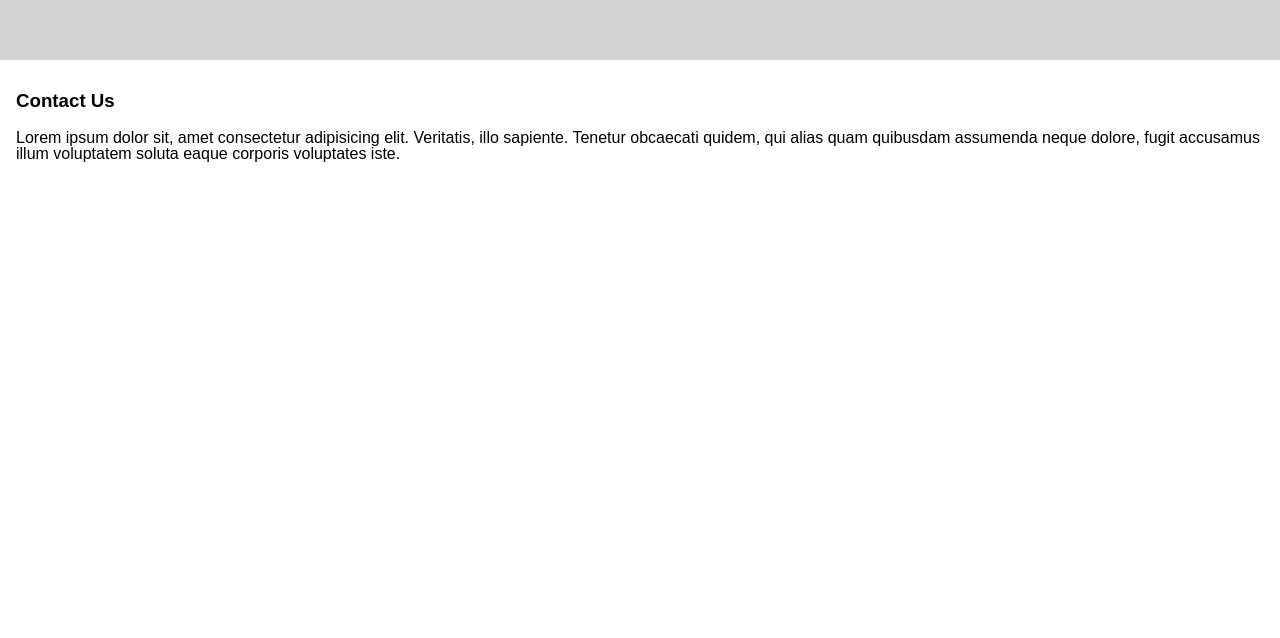
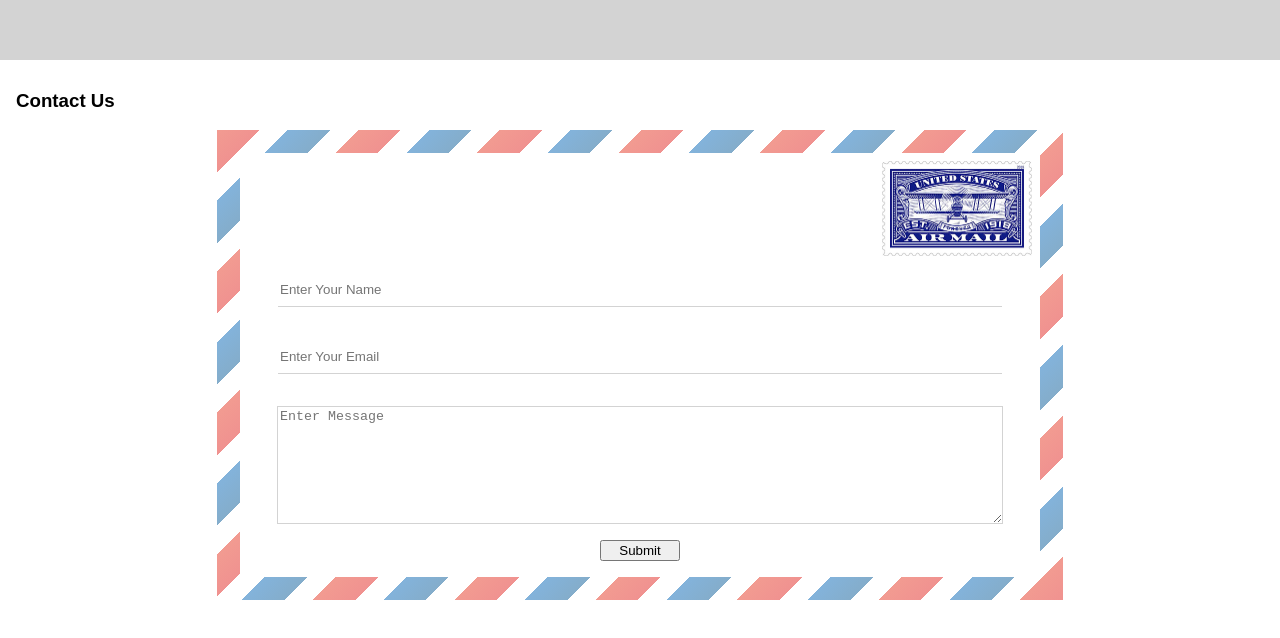
Before and after one commit to jes7078/dgc, a React (Create React App) app: page / in a window 1280 px wide. Shown: the part 1741-2379 px from the top of the page. Built offline with nearby package versions, Linux system fonts and the light colour scheme.

Commit message:
added contact form

```diff
--- a/src/components/ Contact/Contact.jsx
+++ b/src/components/ Contact/Contact.jsx
@@ -1,17 +1,60 @@
-import React from 'react'
+import React, { useState } from 'react'
 import './contact.scss'
 
 const Contact = () => {
-	return (
-		<section className="contact" id="contact">
-			<h1 className="contactTitle">Contact Us</h1>
-			<p className="contactBody">
-				Lorem ipsum dolor sit, amet consectetur adipisicing elit. Veritatis, illo sapiente. Tenetur obcaecati
-				quidem, qui alias quam quibusdam assumenda neque dolore, fugit accusamus illum voluptatem soluta eaque
-				corporis voluptates iste.
-			</p>
-		</section>
-	)
+  const [contactForm, setContactForm] = useState({
+    id: 0,
+    name: '',
+    email: '',
+    message: '',
+  })
+
+  const updateContactObject = e => {
+    e.persist()
+    setContactForm(prevContactForm => ({
+      ...prevContactForm,
+      [e.target.name]: e.target.value,
+    }))
+  }
+  return (
+    <section className="contact" id="contact">
+      <h1 className="contactTitle">Contact Us</h1>
+      <section className="contactForm">
+        <section className="inner">
+          <img src="/Assets/airMail.jpg" className="stamp" />
+          <form>
+            <input
+              className="formName"
+              name="name"
+              type="text"
+              value={contactForm.name}
+              placeholder="Enter Your Name"
+              onChange={updateContactObject}
+            />
+            <input
+              className="formEmail"
+              name="email"
+              type="email"
+              value={contactForm.email}
+              placeholder="Enter Your Email"
+              onChange={updateContactObject}
+            />
+            <textarea
+              className="formMessage"
+              name="message"
+              type="string"
+              placeholder="Enter Message"
+              row="10"
+              onChange={updateContactObject}
+            >
+              {contactForm.message}
+            </textarea>
+          </form>
+          <button className="submitButton">Submit</button>
+        </section>
+      </section>
+    </section>
+  )
 }
 
 export default Contact
--- a/src/components/ Contact/contact.scss
+++ b/src/components/ Contact/contact.scss
@@ -8,7 +8,74 @@
   margin-top: 0;
 }
 
-.contactBody {
-  padding-left: 1rem;
-  padding-right: 1rem;
+.inner form {
+  display: flex;
+  flex-direction: column;
 }
+
+.formName,
+.formEmail {
+  border-top: none;
+  border-right: none;
+  border-left: none;
+  border-bottom: 1px solid lightgray;
+  margin-top: 1rem;
+  margin-bottom: 1rem;
+  height: 2rem;
+  width: 90%;
+  margin-left: auto;
+  margin-right: auto;
+}
+
+.formMessage {
+  border: 1px solid lightgray;
+  margin: 1rem;
+  height: 7rem;
+  resize: vertical;
+  width: 90%;
+  margin-left: auto;
+  margin-right: auto;
+}
+
+.submitButton {
+  display: block;
+  width: 5rem;
+  margin-left: auto;
+  margin-right: auto;
+}
+
+.contactForm {
+  width: 80%;
+  margin-left: auto;
+  margin-right: auto;
+  background-image: repeating-linear-gradient(
+    135deg,
+    #f29b91 0px,
+    #f09290 30px,
+    transparent 30px,
+    transparent 50px,
+    #83b3db 50px,
+    #84adcb 80px,
+    transparent 80px,
+    transparent 100px
+  );
+  padding: 23px;
+}
+.inner {
+  background: white;
+  padding-bottom: 1rem;
+}
+
+.stamp {
+  display: block;
+  margin-left: auto;
+  margin-right: 0.5rem;
+  padding-top: 0.5rem;
+  width: 150px;
+}
+
+@media (min-width: 1000px) {
+  .contactForm {
+    width: 800px;
+  }
+}
```
Also changed, not shown: public/Assets/airMail.jpg (added).
